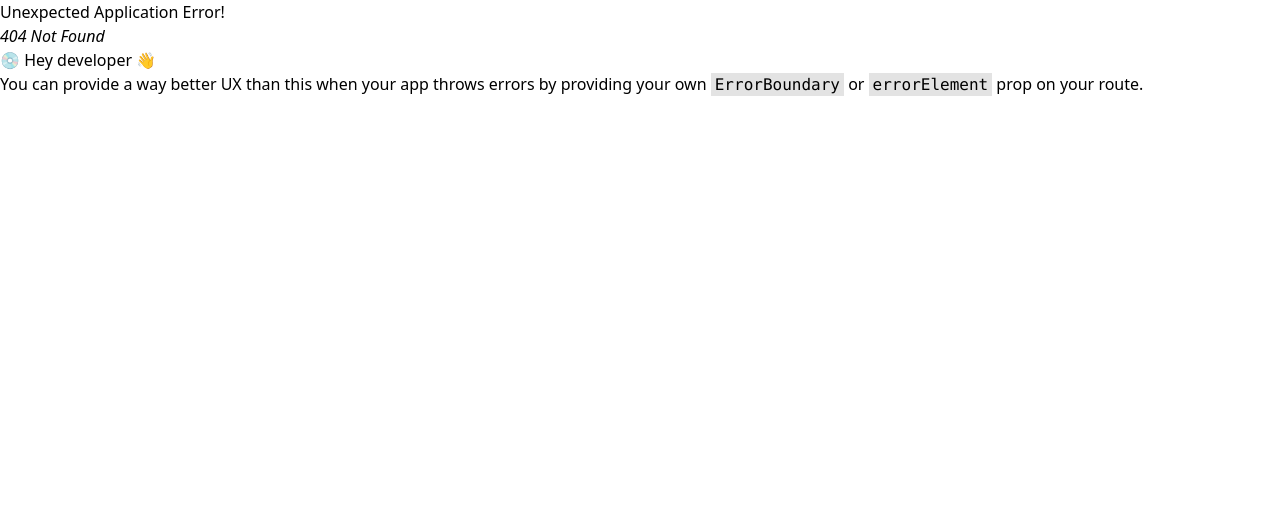
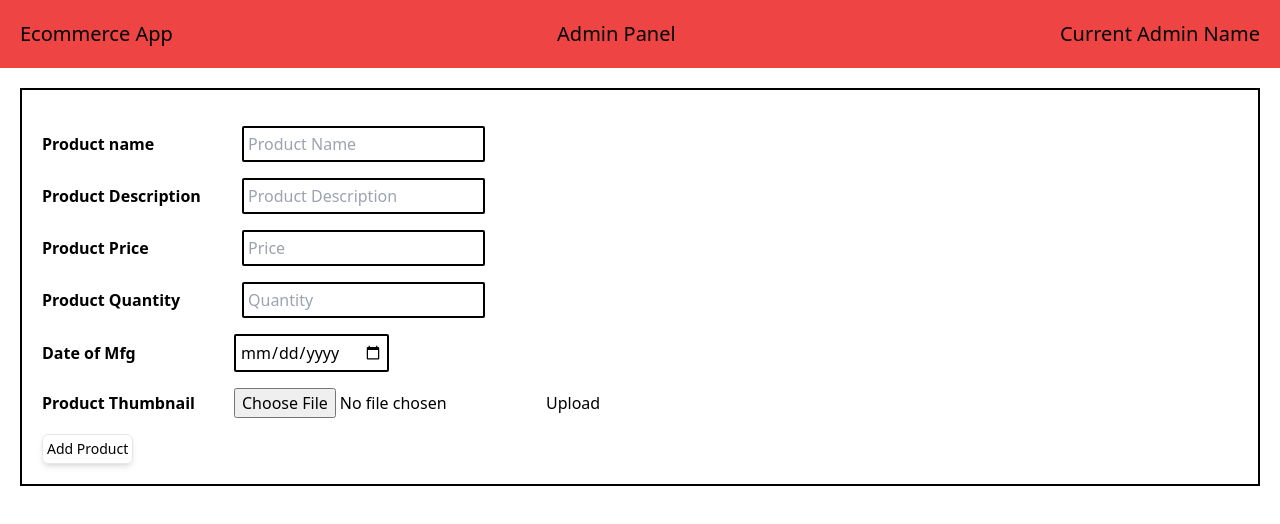
Before and after one commit to himanshuCoderr/ecommerce-app, a React (Create React App) app: page /admin/addProduct in a window 1280 px wide. Before the commit this address had no page. Shown: the top 524 px of the page. Built offline with nearby package versions, Linux system fonts and the light colour scheme.

Commit message:
Working on Admin Part 2

```diff
--- /dev/null
+++ b/src/Admin/Components/AdminNavbar/AdminNavbar.jsx
@@ -0,0 +1,13 @@
+import React from 'react'
+
+const AdminNavbar = () => {
+  return (
+    <div className='bg-red-500 flex text-xl justify-between p-5 text-md' >
+        <h1>Ecommerce App</h1>
+        <h2>Admin Panel</h2>
+        <h1>Current Admin Name</h1>
+    </div>
+  )
+}
+
+export default AdminNavbar
--- a/src/Admin/Pages/AddProduct.jsx
+++ /dev/null
@@ -1,100 +0,0 @@
-
-import React, { useState } from 'react';
-
-function AddProduct({ addProduct }) {
-  const [product, setProduct] = useState({
-    name: '',
-    description:'',
-    price: '',
-    quantity: '',
-    dateOfMfg: '',
-    image: ''
-  });
-
-  const handleChange = (e) => {
-    const { name, value } = e.target;
-    setProduct({ ...product, [name]: value });
-  };
-
-  const handleSubmit = (e) => {
-    e.preventDefault();
-    addProduct(product);
-    setProduct({ name: '', description:'', price: '', quantity:'', dateOfMfg: '', image: '' });
-  };
-
-  return (
-    <div className='shadow-md border-[1px] mt-5 m-auto p-5' >
-    <form onSubmit={handleSubmit}>
-    <div className='mt-4' m-auto p-5  >
-      <label htmlFor="pn" className='font-bold' >Product name</label>
-      <input
-        id="pn"
-        type="text"
-        name="name"
-        placeholder="Product Name"
-        value={product.name}
-        onChange={handleChange}
-        required
-      />
-      </div>
-      <div className='mt-4'  >
-      <label htmlFor="pn" className='font-bold' >Product Description</label>
-      <input
-        id="pd"
-        type="text"
-        name="description"
-        placeholder="Product Description"
-        value={product.description}
-        onChange={handleChange}
-        required
-      />
-      </div>
-      <div className='mt-4'  >
-      <label htmlFor="pn" className='font-bold' >Product Price</label>
-      <input
-        type="number"
-        name="price"
-        placeholder="Price"
-        value={product.price}
-        onChange={handleChange}
-        required
-      />
-      </div>
-      <div className='mt-4'  >
-      <label htmlFor="pn" className='font-bold' >Product Quantity</label>
-      <input
-        type="number"
-        name="quantity"
-        placeholder="Quantity"
-        value={product.quantity}
-        onChange={handleChange}
-        required
-      />
-      </div>
-      <div className='mt-4'  >
-      <label htmlFor="pn" className='font-bold' >Date of Mfg</label>
-      <input
-        type="date"
-        name="dateOfMfg"
-        value={product.dateOfMfg}
-        onChange={handleChange}
-        required
-      />
-      </div>
-      <div className='mt-4'>
-      <label htmlFor="pn" className='font-bold' >Image url</label>
-      <input
-        type="text"
-        name="image"
-        placeholder="Image URL"
-        value={product.image}
-        onChange={handleChange}
-      />
-      </div>
-      <button type="submit" className='mt-4 block p-1 rounded-md border-[1px] shadow-md text-sm' >Add Product</button>
-    </form>
-    </div>
-  );
-}
-
-export default AddProduct;
--- /dev/null
+++ b/src/Admin/Pages/AddProduct/AddProduct.jsx
@@ -0,0 +1,124 @@
+
+import React, { useState } from 'react';
+import AdminNavbar from '../../Components/AdminNavbar/AdminNavbar';
+// function ImageUrl(){
+//   return <div>
+//     <label htmlFor="pn" className='font-bold w-48 inline-block' >Product Image Url</label>
+//     <input
+//       type="file"
+//       name="imageFile"
+//       placeholder="Image File"
+//       value={product.image.file}
+//       onChange={handleChange}
+//       className='border-2 border-black p-1 rounded-sm'
+//     />
+//   </div>
+// }
+
+function AddProduct({ addProduct }) {
+  const [product, setProduct] = useState({
+    name: '',
+    description:'',
+    price: '',
+    quantity: '',
+    dateOfMfg: '',
+    image: ''
+  });
+
+  const handleChange = (e) => {
+    const { name, value } = e.target;
+    setProduct({ ...product, [name]: value });
+  };
+
+  const handleSubmit = (e) => {
+    e.preventDefault();
+    addProduct(product);
+    setProduct({ name: '', description:'', price: '', quantity:'', dateOfMfg: '', image: '' });
+  };
+
+  return (
+    <div className='' >
+      <AdminNavbar />
+        <form onSubmit={handleSubmit} className='border-black border-2 p-5 m-5'>
+        <div className='mt-4' m-auto p-5  >
+          <label htmlFor="pn" className='font-bold mr-2 w-48 inline-block' >Product name</label>
+          <input
+            id="pn"
+            type="text"
+            name="name"
+            placeholder="Product Name"
+            value={product.name}
+            onChange={handleChange}
+            required
+            className='border-2 border-black p-1 rounded-sm'
+          />
+          </div>
+          <div className='mt-4'  >
+          <label htmlFor="pn" className='font-bold mr-2 w-48 inline-block' >Product Description</label>
+          <input
+            id="pd"
+            type="text"
+            name="description"
+            placeholder="Product Description"
+            value={product.description}
+            onChange={handleChange}
+            required
+            className='border-2 border-black p-1 rounded-sm'
+          />
+          </div>
+          <div className='mt-4'  >
+          <label htmlFor="pn" className='font-bold mr-2 w-48 inline-block' >Product Price</label>
+          <input
+            type="number"
+            name="price"
+            placeholder="Price"
+            value={product.price}
+            onChange={handleChange}
+            required
+            className='border-2 border-black p-1 rounded-sm'
+          />
+          </div>
+          <div className='mt-4'  >
+          <label htmlFor="pn" className='font-bold mr-2 w-48 inline-block' >Product Quantity</label>
+          <input
+            type="number"
+            name="quantity"
+            placeholder="Quantity"
+            value={product.quantity}
+            onChange={handleChange}
+            required
+            className='border-2 border-black p-1 rounded-sm'
+          />
+          </div>
+          <div className='mt-4'  >
+          <label htmlFor="pn" className='font-bold w-48 inline-block' >Date of Mfg</label>
+          <input
+            type="date"
+            name="dateOfMfg"
+            value={product.dateOfMfg}
+            onChange={handleChange}
+            required
+            className='border-2 border-black p-1 rounded-sm'
+          />
+          </div>
+          <div className='mt-4'>
+          <label htmlFor="pn" className='font-bold w-48 inline-block' >Product Thumbnail </label>
+          <input
+            type="file"
+            name="image"
+
+          />
+
+          <button>Upload</button>
+          </div>
+          <div className='mt-4'>
+            {/* <ImageUrl/> */}
+          </div>
+
+          <button type="submit" className='mt-4 block p-1 rounded-md border-[1px] shadow-md text-sm' >Add Product</button>
+        </form>
+    </div>
+  );
+}
+
+export default AddProduct;
--- a/src/Admin/Pages/AdminHome.jsx
+++ /dev/null
@@ -1,9 +0,0 @@
-import AddProduct from "./AddProduct"
-const AdminHome = () => {
-    return(<div>
-        Admin Page
-        <AddProduct/>
-    </div>)
-}
-
-export default AdminHome
--- /dev/null
+++ b/src/Admin/Pages/AdminHome/AdminHome.jsx
@@ -0,0 +1,9 @@
+import AddProduct from "../AddProduct/AddProduct"
+import AdminNavbar from "../../Components/AdminNavbar/AdminNavbar"
+const AdminHome = () => {
+    return(<div>
+        <AdminNavbar />
+    </div>)
+}
+
+export default AdminHome
```
Also changed, not shown: src/App.js (+22 -17 lines).
